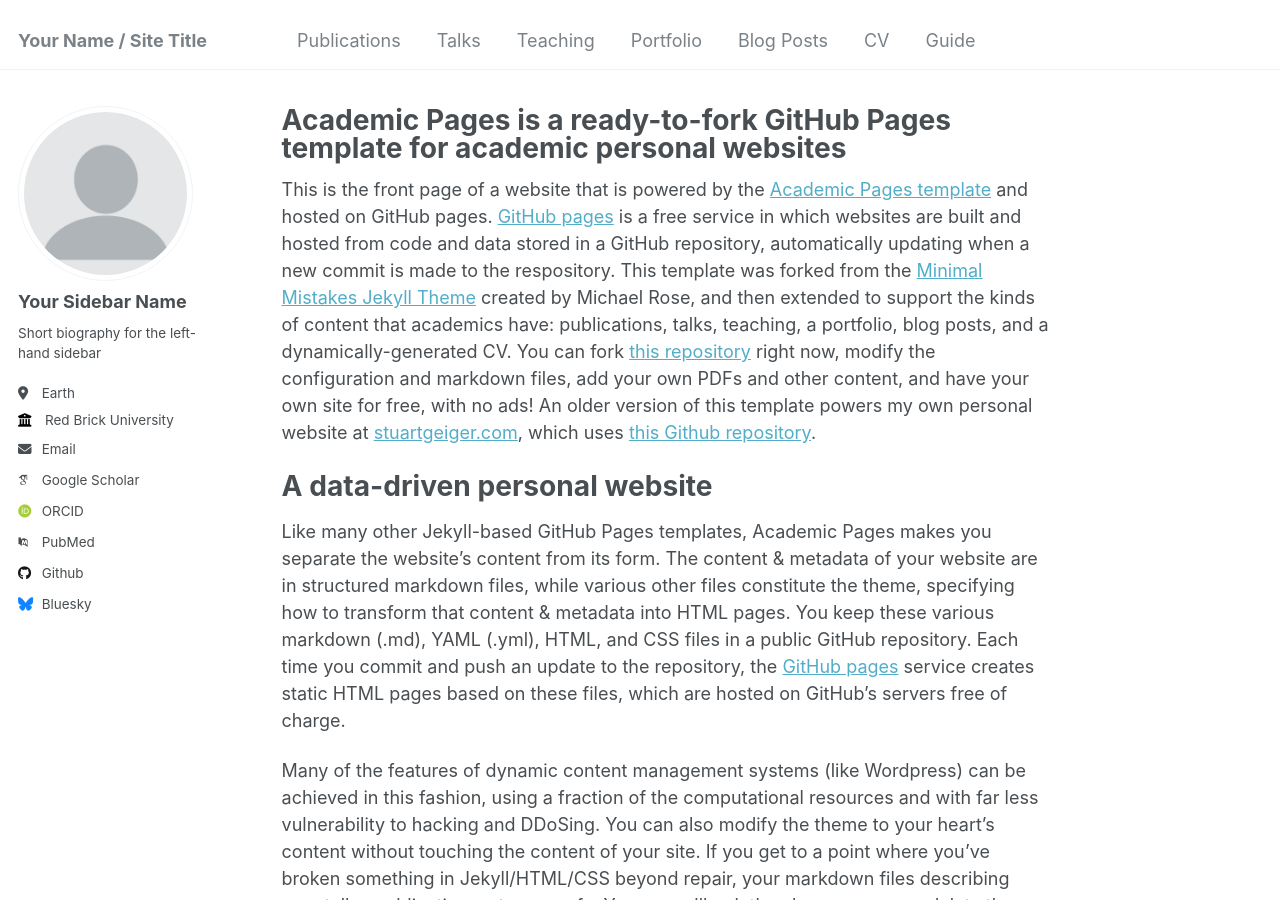
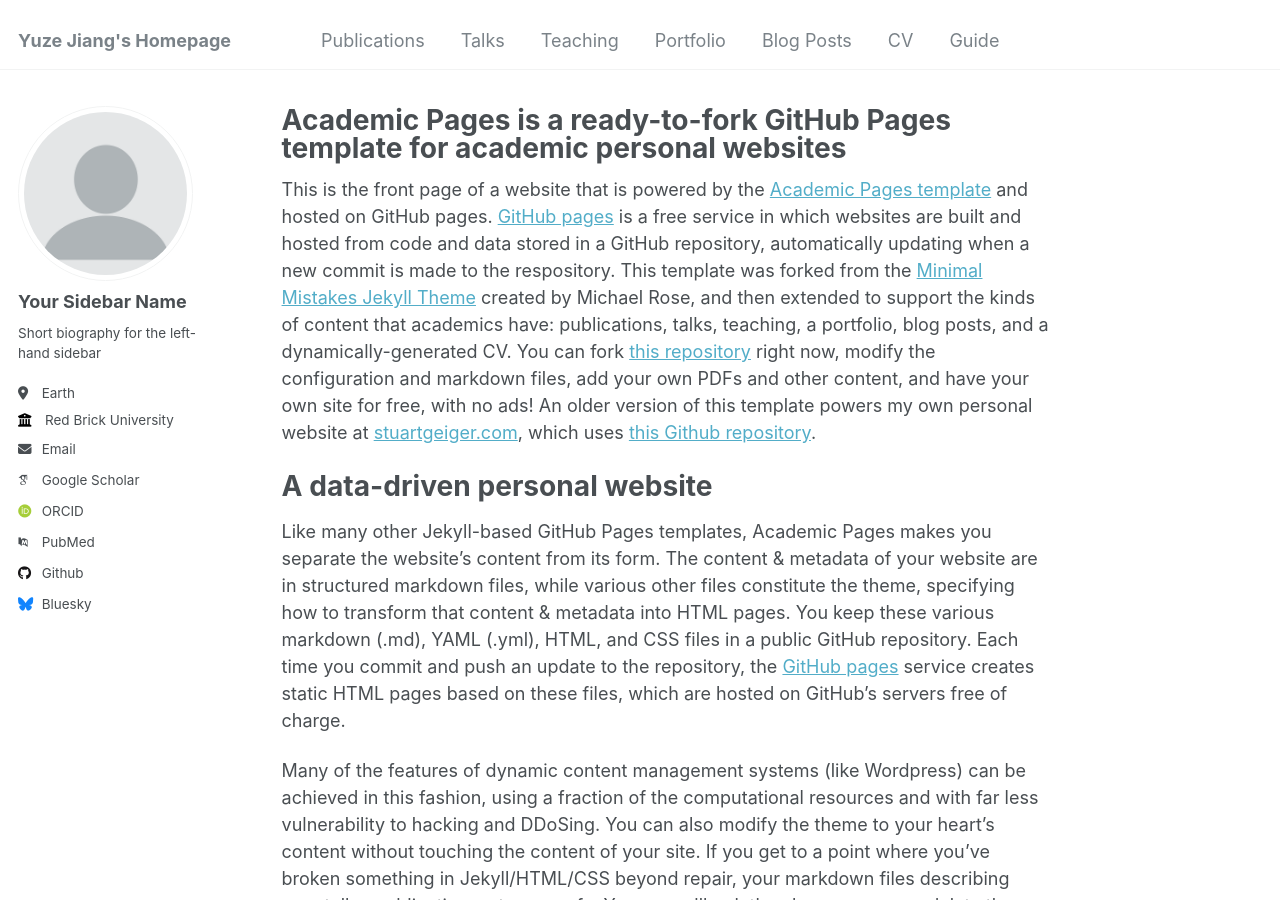
Before and after one commit to jyz-1201/jyz-1201.github.io, a Jekyll site: the page built from _pages/about.md, in a window 1280 px wide and 900 px high. Built offline with Jekyll 4.4.1, drawn with Linux system fonts in a browser that asks for light colours; some web fonts are replaced.

Commit message:
Update _config.yml

```diff
--- a/_config.yml
+++ b/_config.yml
@@ -8,10 +8,10 @@
 
 # Basic Site Settings
 locale                   : "en-US"
-title                    : "Your Name / Site Title"
+title                    : "Yuze Jiang's Homepage"
 title_separator          : "-"
 name                     : &name "Your Name"
-description              : &description "personal description"
+description              : &description "Bookmark this to keep an eye on my project updates!"
 url                      : https://academicpages.github.io # the base hostname & protocol for your site e.g. "https://mmistakes.github.io"
 baseurl                  : "" # the subpath of your site, e.g. "/blog"
 repository               : "academicpages/academicpages.github.io"
```
